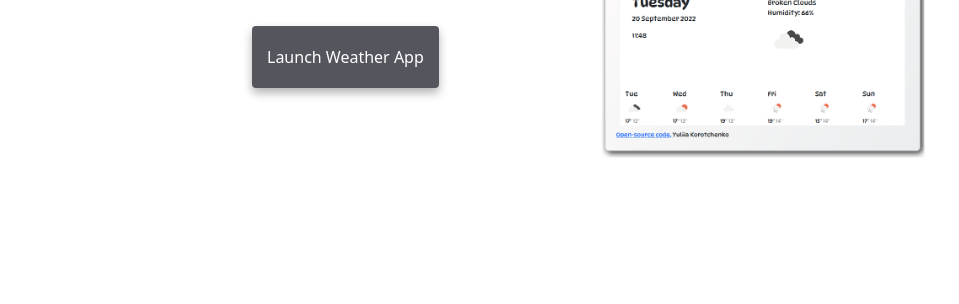
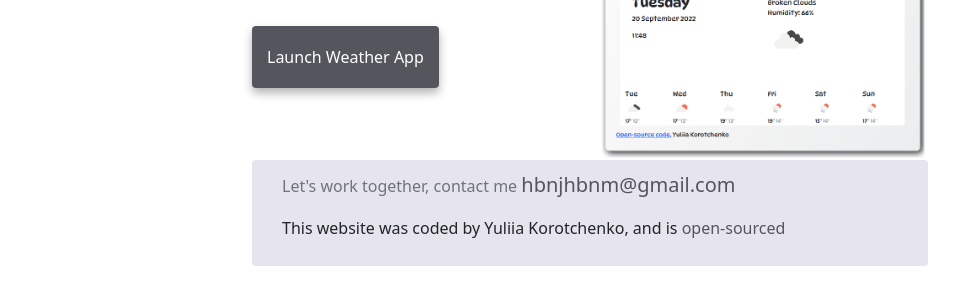
Before and after one commit to YuliiaKorotchenko/portfolio, a plain HTML site: page index.html in a window 1280 px wide. Shown: the part 722-1026 px from the top of the page, without its empty margins (50-1009 px from the left). Before the commit the page ends 942 px from the top, so only its background shows below. Drawn offline with nearby package versions, Linux system fonts and the light colour scheme.

Commit message:
added footer

```diff
--- a/index.html
+++ b/index.html
@@ -82,6 +82,17 @@
           <img src="/image/weather-app.png" alt="Weather app"  class="img-fluid rounded" />
         </div>
       </div>
+      <footer>
+        <div class="contact-box">
+          <div>
+            <p class="text-muted"><font style="vertical-align: inherit;"><font style="vertical-align: inherit;">Let's work together, contact me <a href="mailto:hbnjhbnm@gmail.com" title="Contact Yuliia Korotchenko" class="email"> hbnjhbnm@gmail.com </a></font></font></p>
+          </div>
+              <p >This website was coded by Yuliia Korotchenko, and is
+          <a href="https://github.com/YuliiaKorotchenko"  class="gitLink" target="_blank" title="GitHublink">
+            open-sourced
+          </a>
+        </div>
+      </footer>
 
     <script
     src="https://cdn.jsdelivr.net/npm/bootstrap@5.1.3/dist/js/bootstrap.bundle.min.js"
--- a/style/style.css
+++ b/style/style.css
@@ -108,3 +108,17 @@ a.primary-link:hover
   margin-right: calc(var(--bs-gutter-x) / -2);
   margin-left: calc(var(--bs-gutter-x) / -2);
 }
+footer .contact-box {
+  display: block;
+  margin: 0 auto;
+  background: var(--second-color);
+  padding: 10px 30px;
+  border-radius: 4px;
+}
+.gitLink {
+  color:var(--first-color);
+  text-decoration: none;
+}
+.gitLink:hover{
+  color:white;
+}
```
